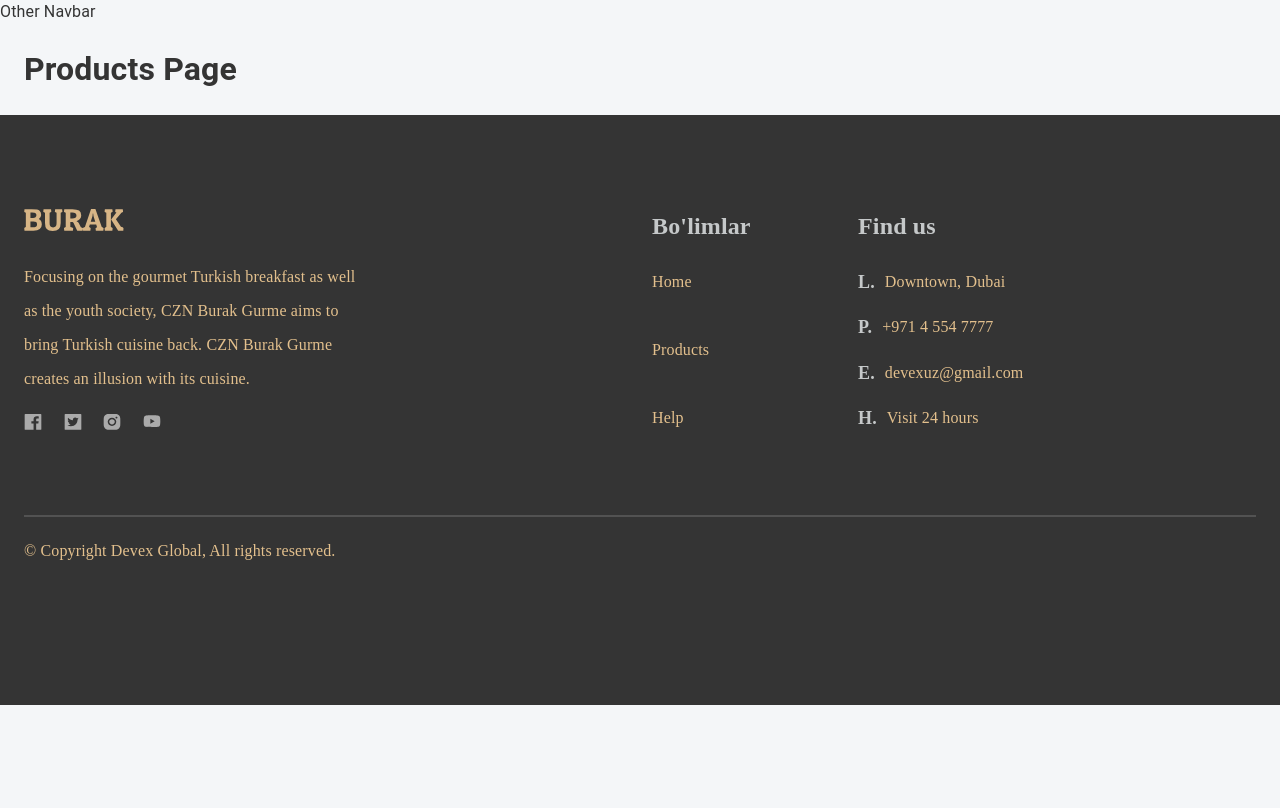
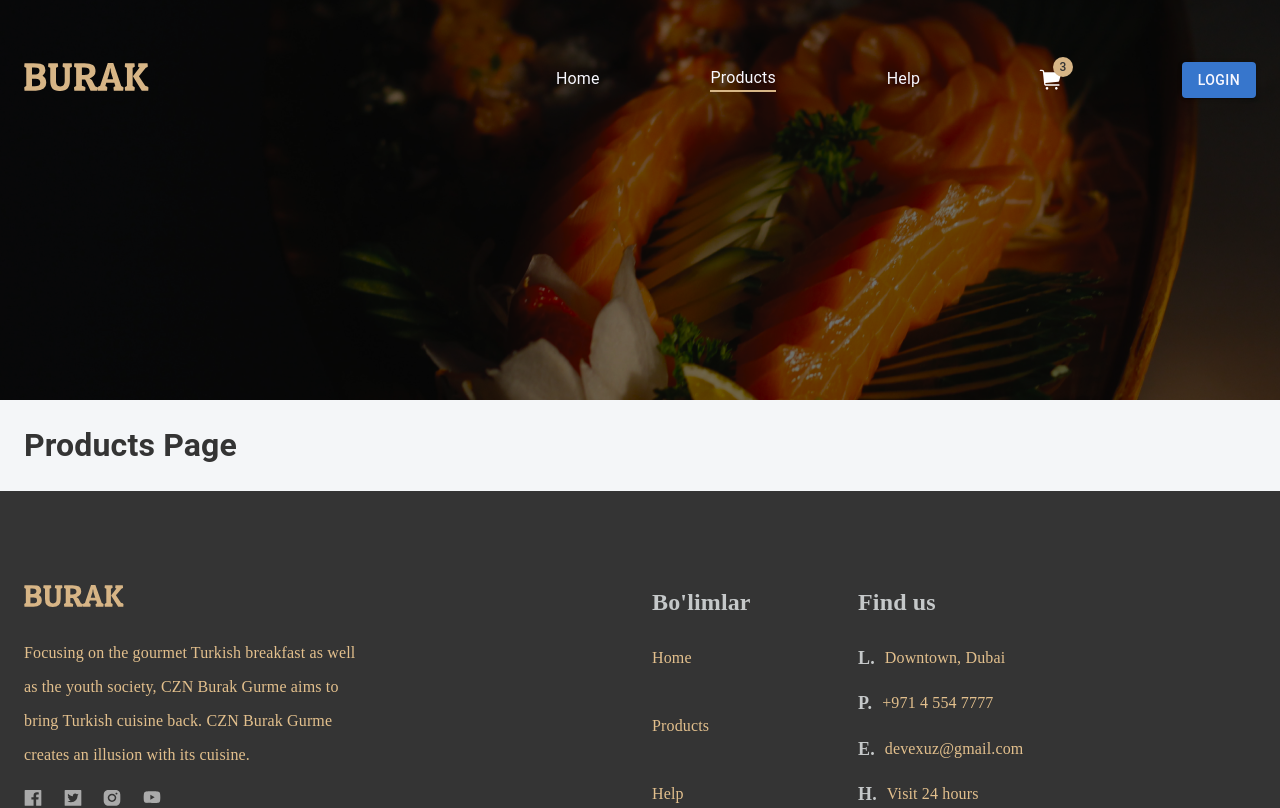
Before and after one commit to AbdujalolNabijonov/burak-react, a React (Create React App) app: page /products in a window 1280 px wide. Shown: the top 808 px of the page. Built offline with nearby package versions, Linux system fonts and the light colour scheme.

Commit message:
feat: Publishing OtherNavabr component

```diff
--- a/src/app/App.tsx
+++ b/src/app/App.tsx
@@ -4,7 +4,7 @@
 import ProductsPage from './screens/productsPage';
 import HelpPage from './screens/helpPage';
 import HomePage from './screens/homePage';
-import { OtherNavbar } from './components/headers/OtherNavbar';
+import OtherNavbar from './components/headers/OtherNavbar';
 import Footer from './components/footer';
 
 import '../css/app.css';
--- a/src/app/components/headers/OtherNavbar.tsx
+++ b/src/app/components/headers/OtherNavbar.tsx
@@ -1,7 +1,123 @@
-export const OtherNavbar = () => {
+import React from "react";
+import {
+    Box,
+    Button,
+    Container,
+    ListItemIcon,
+    Menu,
+    MenuItem,
+    Stack,
+} from "@mui/material";
+import { NavLink } from "react-router-dom";
+import Basket from "./Basket";
+import { Logout } from "@mui/icons-material";
+
+
+export default function OtherNavbar(props: any) {
+    //Instalizations
+    const [anchorEl, setAnchorEl] = React.useState<null | HTMLElement>();
+    const open = Boolean(anchorEl)
+    const authMember = null
+
     return (
-        <>
-            Other Navbar
-        </>
-    )
+        <div className="other-navbar">
+            <Container className="navbar-container">
+                <Stack className="menu">
+                    <Box>
+                        <NavLink to="/">
+                            <img className="brand-logo" src="/icons/burak.svg" />
+                        </NavLink>
+                    </Box>
+                    <Stack className="links">
+                        <Box className={"hover-line"}>
+                            <NavLink to="/">Home</NavLink>
+                        </Box>
+                        <Box className={"hover-line"}>
+                            <NavLink to="/products" activeClassName={"underline"}>
+                                Products
+                            </NavLink>
+                        </Box>
+                        {authMember ? (
+                            <Box className={"hover-line"}>
+                                <NavLink to="/orders" activeClassName={"underline"}>
+                                    Orders
+                                </NavLink>
+                            </Box>
+                        ) : null}
+                        {authMember ? (
+                            <Box className={"hover-line"}>
+                                <NavLink to="/member-page" activeClassName={"underline"}>
+                                    My Page
+                                </NavLink>
+                            </Box>
+                        ) : null}
+                        <Box className={"hover-line"}>
+                            <NavLink to="/help" activeClassName={"underline"}>
+                                Help
+                            </NavLink>
+                        </Box>
+                        <Basket />
+
+                        {!authMember ? (
+                            <Box>
+                                <Button
+                                    variant="contained"
+                                    className="login-button"
+                                >
+                                    Login
+                                </Button>
+                            </Box>
+                        ) : (
+                            <img
+                                className="user-avatar"
+                                src={"/icons/default-user.svg"}
+                                aria-haspopup={"true"}
+                            />
+                        )}
+
+                        <Menu
+                            anchorEl={anchorEl}
+                            id="account-menu"
+                            open={open}
+                            PaperProps={{
+                                elevation: 0,
+                                sx: {
+                                    overflow: "visible",
+                                    filter: "drop-shadow(0px 2px 8px rgba(0,0,0,0.32))",
+                                    mt: 1.5,
+                                    "& .MuiAvatar-root": {
+                                        width: 32,
+                                        height: 32,
+                                        ml: -0.5,
+                                        mr: 1,
+                                    },
+                                    "&:before": {
+                                        content: '""',
+                                        display: "block",
+                                        position: "absolute",
+                                        top: 0,
+                                        right: 14,
+                                        width: 10,
+                                        height: 10,
+                                        bgcolor: "background.paper",
+                                        transform: "translateY(-50%) rotate(45deg)",
+                                        zIndex: 0,
+                                    },
+                                },
+                            }}
+                            transformOrigin={{ horizontal: "right", vertical: "top" }}
+                            anchorOrigin={{ horizontal: "right", vertical: "bottom" }}
+                        >
+                            <MenuItem>
+                                <ListItemIcon>
+                                    <Logout fontSize="small" style={{ color: "blue" }} />
+                                </ListItemIcon>
+                                Logout
+                            </MenuItem>
+                        </Menu>
+                    </Stack>
+                </Stack>
+            </Container>
+        </div>
+    );
 }
```
